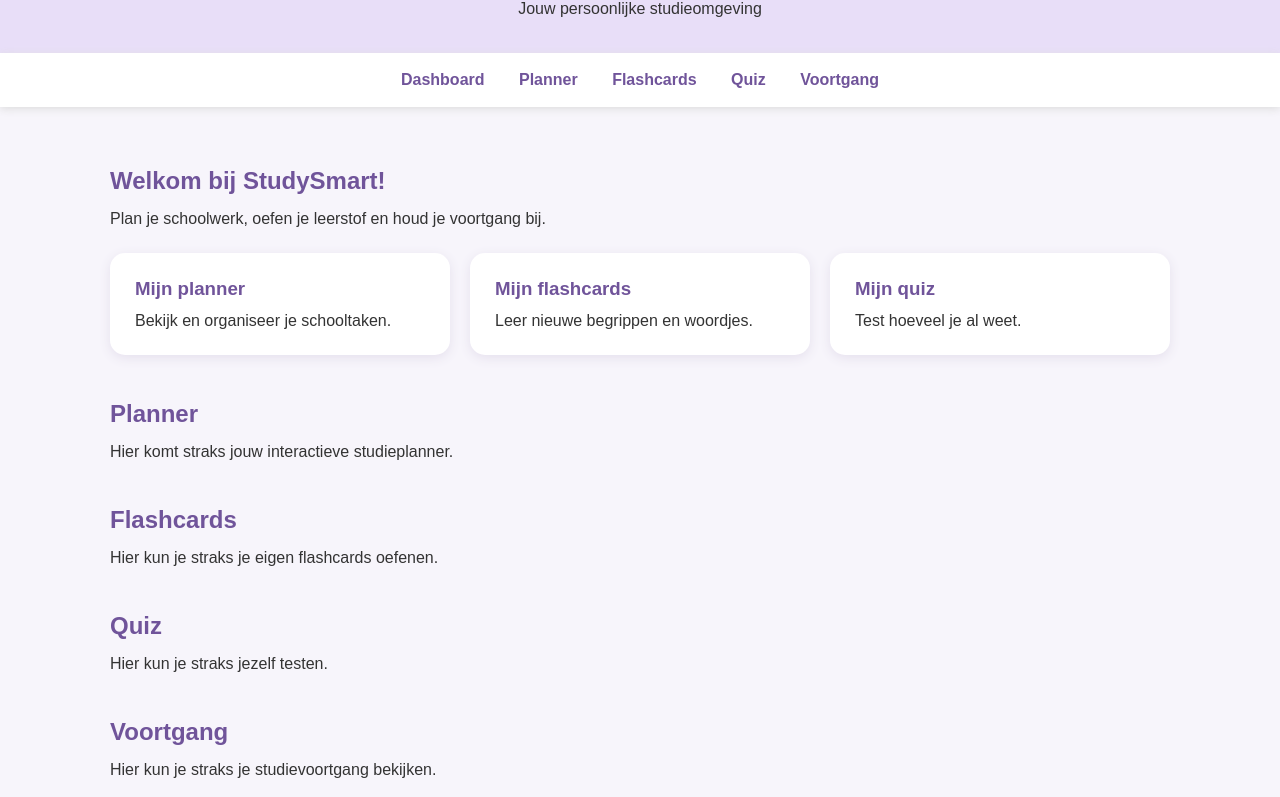
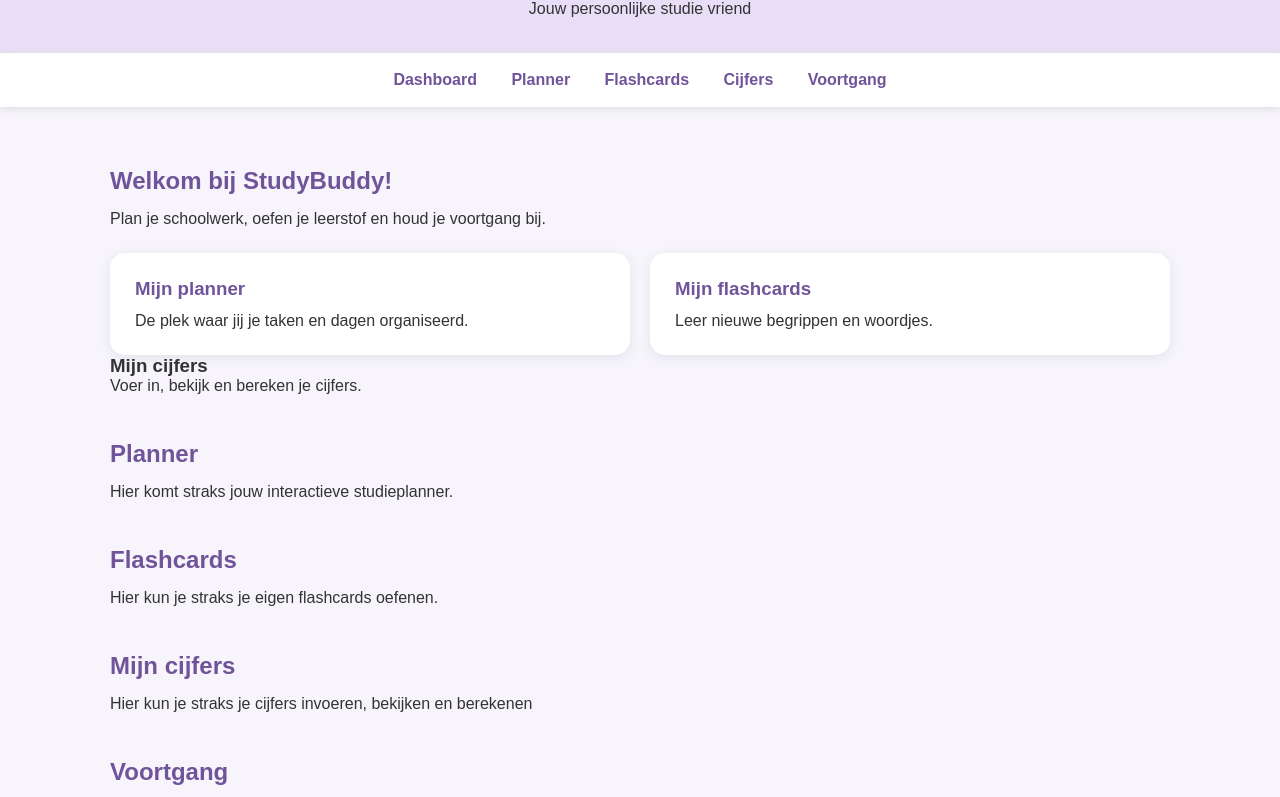
Before and after one commit to 140005-maker/StudyBuddy, a plain HTML site: page index.HTML in a window 1280 px wide. Shown: the part 85-882 px from the top of the page. Drawn offline with Linux system fonts and the light colour scheme.

Commit message:
Html aangepast

```diff
--- a/index.HTML
+++ b/index.HTML
@@ -3,34 +3,34 @@
 <head>
     <meta charset="UTF-8">
     <meta name="viewport" content="width=device-width, initial-scale=1.0">
-    <title>StudySmart</title>
+    <title>StudyBuddy</title>
     <link rel="stylesheet" href="style.css">
 </head>
 
 <body>
 
     <header>
-        <h1>StudySmart</h1>
-        <p>Jouw persoonlijke studieomgeving</p>
+        <h1>StudyBuddy</h1>
+        <p>Jouw persoonlijke studie vriend</p>
     </header>
 
     <nav>
         <a href="#dashboard">Dashboard</a>
         <a href="#planner">Planner</a>
         <a href="#flashcards">Flashcards</a>
-        <a href="#quiz">Quiz</a>
+        <a href="#Grades">Cijfers</a>
         <a href="#progress">Voortgang</a>
     </nav>
 
     <main>
         <section id="dashboard">
-            <h2>Welkom bij StudySmart!</h2>
+            <h2>Welkom bij StudyBuddy!</h2>
             <p>Plan je schoolwerk, oefen je leerstof en houd je voortgang bij.</p>
 
             <div class="cards">
                 <div class="card">
                     <h3>Mijn planner</h3>
-                    <p>Bekijk en organiseer je schooltaken.</p>
+                    <p>De plek waar jij je taken en dagen organiseerd.</p>
                 </div>
 
                 <div class="card">
@@ -38,10 +38,11 @@
                     <p>Leer nieuwe begrippen en woordjes.</p>
                 </div>
 
-                <div class="card">
-                    <h3>Mijn quiz</h3>
-                    <p>Test hoeveel je al weet.</p>
+                </div class= "card">
+                    <h3>Mijn cijfers</h3>
+                    <p>Voer in, bekijk en bereken je cijfers.</p>
                 </div>
+
             </div>
         </section>
 
@@ -55,9 +56,9 @@
             <p>Hier kun je straks je eigen flashcards oefenen.</p>
         </section>
 
-        <section id="quiz">
-            <h2>Quiz</h2>
-            <p>Hier kun je straks jezelf testen.</p>
+        <section id="grades">
+            <h2>Mijn cijfers</h2>
+            <p>Hier kun je straks je cijfers invoeren, bekijken en berekenen</p>
         </section>
 
         <section id="progress">
```
